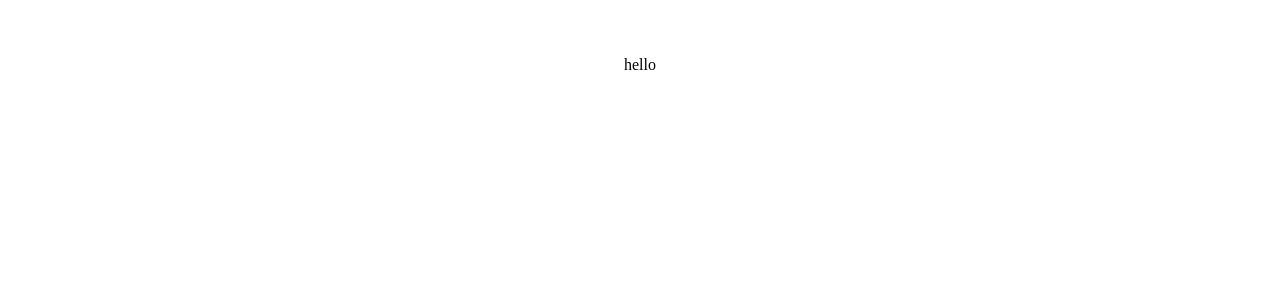
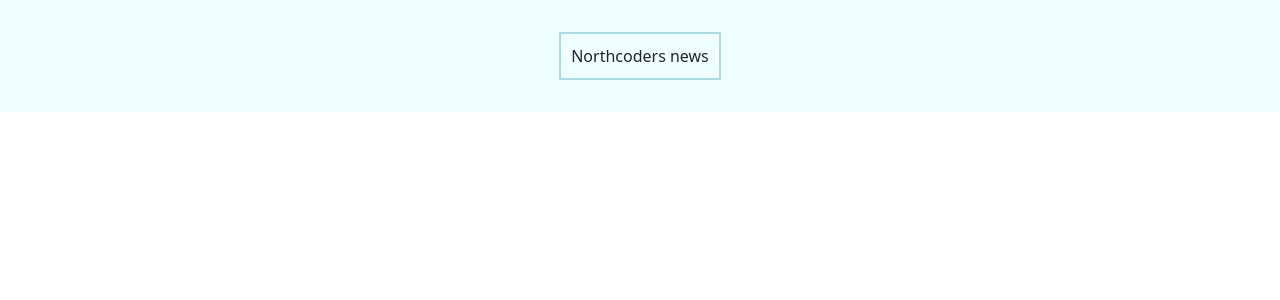
Before and after one commit to alexislam0207/Northcoders-news, a React (Vite) app: page / in a window 1280 px wide. Shown: the top 300 px of the page. Built offline with nearby package versions, Linux system fonts and the light colour scheme.

Commit message:
set up basics

```diff
--- a/package.json
+++ b/package.json
@@ -10,8 +10,11 @@
     "preview": "vite preview"
   },
   "dependencies": {
+    "bootstrap": "^5.3.2",
     "react": "^18.2.0",
-    "react-dom": "^18.2.0"
+    "react-bootstrap": "^2.9.1",
+    "react-dom": "^18.2.0",
+    "react-router-dom": "^6.20.1"
   },
   "devDependencies": {
     "@types/react": "^18.2.37",
--- a/src/App.css
+++ b/src/App.css
@@ -1,6 +1,12 @@
 #root {
-  max-width: 1280px;
   margin: 0 auto;
   padding: 2rem;
   text-align: center;
+  background-color: azure;
 }
+ header{
+  border: 2px solid lightblue;
+  width: fit-content;
+  margin: auto;
+  padding: 10px;
+ }
--- a/src/App.jsx
+++ b/src/App.jsx
@@ -1,5 +1,16 @@
 import "./App.css";
+import "bootstrap/dist/css/bootstrap.min.css";
+import { Routes, Route } from 'react-router-dom';
+import Header from "./components/Header";
+import NavSection from "./components/NavSection";
 
-function App() {return <p>hello</p>}
+function App() {
+  return (
+    <>
+      <Header />
+      <NavSection/>
+    </>
+  );
+}
 
 export default App;
--- /dev/null
+++ b/src/components/Header.jsx
@@ -0,0 +1,5 @@
+const Header = () => {
+  return <header>Northcoders news</header>;
+};
+
+export default Header;
--- /dev/null
+++ b/src/components/NavSection.jsx
@@ -0,0 +1,11 @@
+import { Link } from "react-router-dom";
+
+const NavSection = () => {
+  return (
+    <div>
+
+    </div>
+  );
+};
+
+export default NavSection;
```
Also changed, not shown: src/main.jsx (+8 -5 lines), 1 other file (tests, documents, lock files or other folders).
